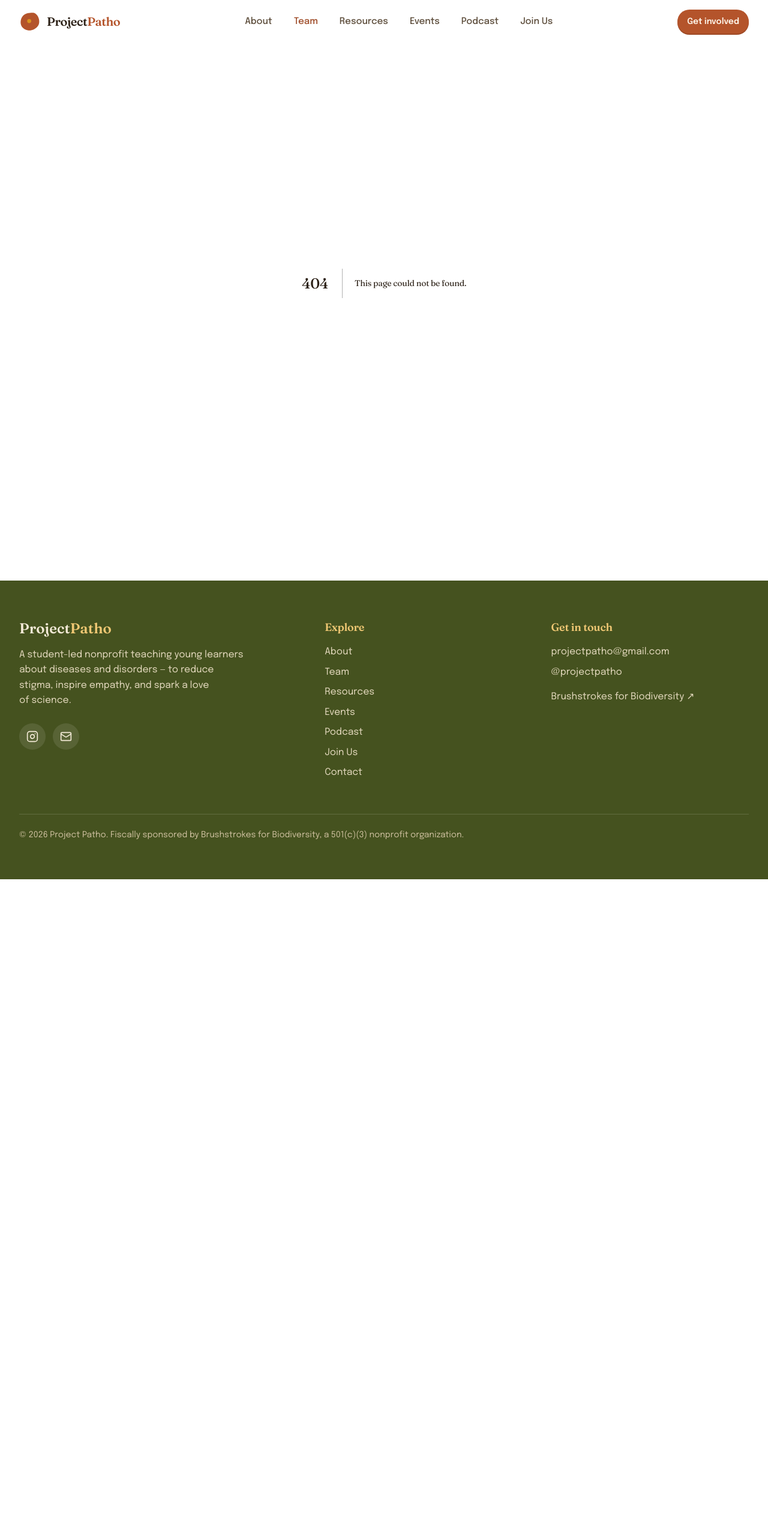
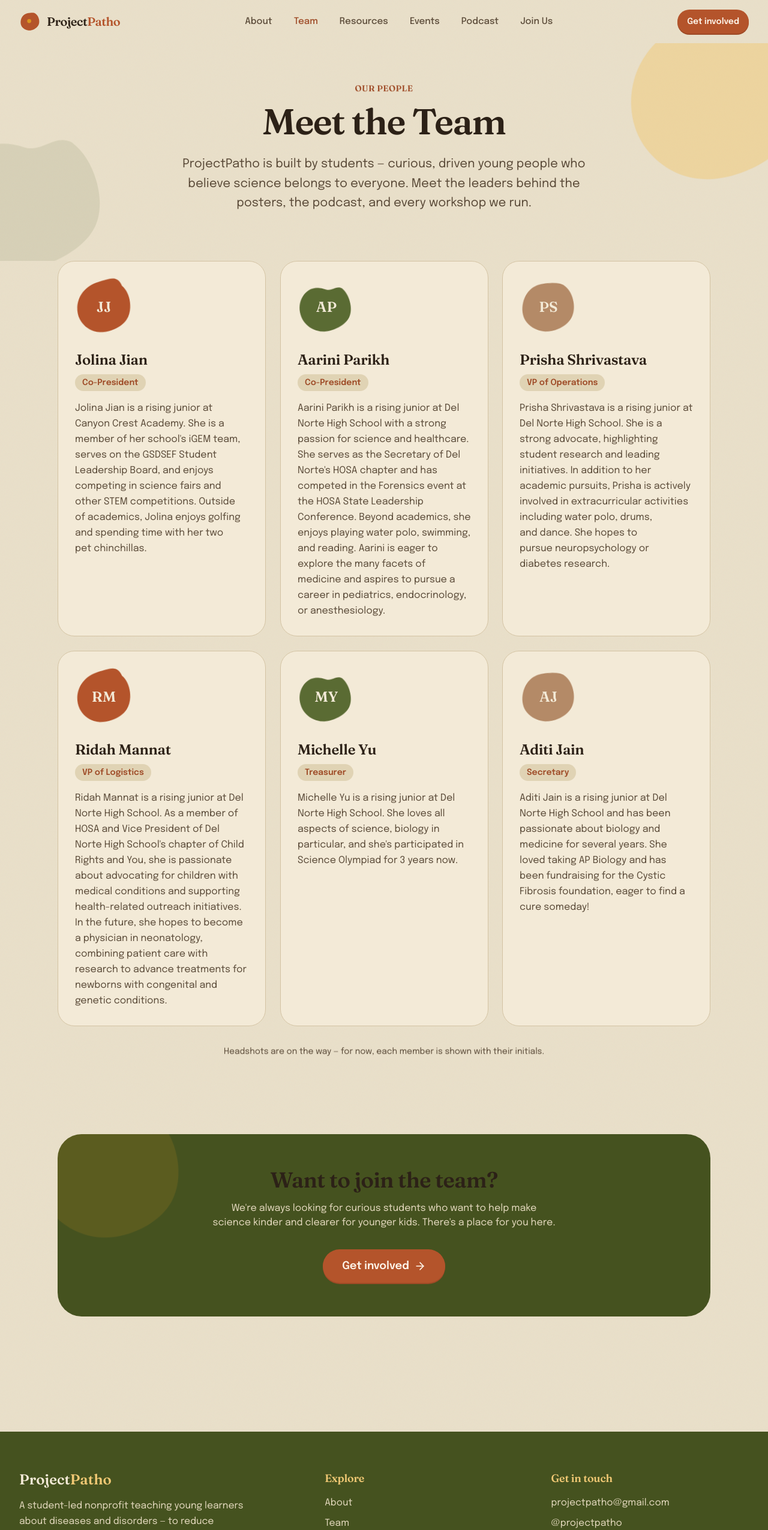
Before and after one commit to dhyantsoni/project-patho, a Next.js app: page /team in a window 1280 px wide. Before the commit this address had no page. Shown: the top 2551 px of the page at 60% size. Before the commit the page ends 1466 px from the top, so only its background shows below. Built offline with nearby package versions, Linux system fonts and the light colour scheme.

Commit message:
Build Team page with data-driven TeamGrid compound component

```diff
--- /dev/null
+++ b/src/app/team/page.tsx
@@ -0,0 +1,116 @@
+import type { Metadata } from "next";
+import Link from "next/link";
+import { ArrowRight } from "lucide-react";
+import { getTeam } from "@/lib/content";
+import { Container } from "@/components/ui/container";
+import { buttonVariants } from "@/components/ui/button";
+import { Cell } from "@/components/organic/cell";
+import { Reveal } from "@/components/motion/reveal";
+import { cn } from "@/lib/utils";
+import { TeamGrid } from "@/components/team/team-grid";
+
+export const metadata: Metadata = {
+  title: "Meet the Team",
+  description:
+    "Meet the student leaders behind ProjectPatho — the young people making science warm, honest, and welcoming for kids everywhere.",
+};
+
+const TeamPage = (): React.ReactElement => {
+  const members = getTeam();
+
+  return (
+    <>
+      {/* ===== Hero ===== */}
+      <section className="relative overflow-hidden pt-10 pb-14 sm:pt-16 sm:pb-20">
+        <div aria-hidden="true" className="pointer-events-none absolute inset-0 -z-10">
+          <Cell
+            color="marigold-soft"
+            variant={0}
+            animate="drift-slow"
+            opacity={0.5}
+            className="absolute -top-20 -right-16 h-80 w-80"
+          />
+          <Cell
+            color="moss"
+            variant={1}
+            animate="drift"
+            opacity={0.12}
+            className="absolute top-32 -left-24 h-72 w-72"
+          />
+        </div>
+
+        <Container>
+          <div className="mx-auto max-w-3xl text-center">
+            <Reveal>
+              <span className="font-display text-sm font-semibold tracking-wide text-brand-deep uppercase">
+                Our people
+              </span>
+            </Reveal>
+            <Reveal delay={80}>
+              <h1 className="mt-3 font-display text-5xl leading-[1.03] font-semibold tracking-tight text-ink sm:text-6xl">
+                Meet the Team
+              </h1>
+            </Reveal>
+            <Reveal delay={160}>
+              <p className="mx-auto mt-6 max-w-2xl text-lg leading-relaxed text-ink-soft sm:text-xl">
+                ProjectPatho is built by students — curious, driven young people who believe science
+                belongs to everyone. Meet the leaders behind the posters, the podcast, and every
+                workshop we run.
+              </p>
+            </Reveal>
+          </div>
+        </Container>
+      </section>
+
+      {/* ===== Team grid ===== */}
+      <section aria-labelledby="team-heading" className="pb-8">
+        <Container>
+          <h2 id="team-heading" className="sr-only">
+            Team members
+          </h2>
+          <TeamGrid members={members} />
+          <Reveal>
+            <p className="mt-8 text-center text-sm text-ink-soft">
+              Headshots are on the way — for now, each member is shown with their initials.
+            </p>
+          </Reveal>
+        </Container>
+      </section>
+
+      {/* ===== Join CTA band ===== */}
+      <section aria-labelledby="join-heading" className="py-16 sm:py-24">
+        <Container>
+          <div className="relative overflow-hidden rounded-[2.5rem] bg-moss-deep px-6 py-14 text-center text-[#F3EAD7] sm:px-12">
+            <div aria-hidden="true" className="pointer-events-none absolute inset-0 -z-0">
+              <Cell
+                color="marigold"
+                variant={2}
+                animate="breathe"
+                opacity={0.14}
+                className="absolute -top-16 -left-10 h-64 w-64"
+              />
+            </div>
+            <div className="relative">
+              <h2 id="join-heading" className="font-display text-3xl font-semibold sm:text-4xl">
+                Want to join the team?
+              </h2>
+              <p className="mx-auto mt-4 max-w-xl text-[#E4D9BE]">
+                We&apos;re always looking for curious students who want to help make science kinder
+                and clearer for younger kids. There&apos;s a place for you here.
+              </p>
+              <Link
+                href="/join"
+                className={cn(buttonVariants({ variant: "primary", size: "lg" }), "mt-8")}
+              >
+                Get involved
+                <ArrowRight aria-hidden="true" className="h-5 w-5" />
+              </Link>
+            </div>
+          </div>
+        </Container>
+      </section>
+    </>
+  );
+};
+
+export default TeamPage;
--- /dev/null
+++ b/src/components/team/team-grid.tsx
@@ -0,0 +1,86 @@
+import { Mail } from "lucide-react";
+import type { TeamMember } from "@/lib/content";
+import { Cell } from "@/components/organic/cell";
+import { Reveal } from "@/components/motion/reveal";
+import { cn } from "@/lib/utils";
+
+/**
+ * Data-driven Team grid built as a small compound component. `TeamGrid` owns
+ * the responsive layout and semantics (a <ul> of <li> cards); `TeamCard`
+ * renders a single member and can be composed independently. No boolean-prop
+ * hell — behaviour is driven entirely by the member data.
+ */
+
+// Saturated fills only, so the light initials keep strong contrast.
+const cellColors = ["brand", "moss", "clay"] as const;
+const cellVariants = [0, 1, 2] as const;
+
+/** Build initials from a member's name (e.g. "Jolina Jian" -> "JJ"). */
+const initialsOf = (name: string): string =>
+  name
+    .split(/\s+/)
+    .filter(Boolean)
+    .slice(0, 2)
+    .map((part) => part[0]?.toUpperCase() ?? "")
+    .join("");
+
+type TeamCardProps = {
+  member: TeamMember;
+  /** Position in the list — rotates the decorative Cell colour/variant. */
+  index?: number;
+};
+
+export const TeamCard = ({ member, index = 0 }: TeamCardProps): React.ReactElement => {
+  const color = cellColors[index % cellColors.length];
+  const variant = cellVariants[index % cellVariants.length];
+  const initials = initialsOf(member.name) || "PP";
+
+  return (
+    <article className="group flex h-full flex-col rounded-[1.75rem] border border-border bg-surface p-7 transition-all duration-300 hover:-translate-y-1 hover:border-brand/40 hover:shadow-[0_18px_40px_-20px_rgba(44,33,23,0.35)]">
+      {/* Cell-framed initials avatar (headshots coming soon) */}
+      <div className="relative h-24 w-24">
+        <Cell color={color} variant={variant} animate="breathe" className="absolute inset-0" />
+        <div className="absolute inset-0 flex items-center justify-center">
+          <span
+            aria-hidden="true"
+            className="font-display text-2xl font-semibold text-surface"
+          >
+            {initials}
+          </span>
+        </div>
+      </div>
+
+      <h3 className="mt-6 font-display text-2xl font-semibold text-ink">{member.name}</h3>
+
+      <span className="mt-2 inline-flex w-fit items-center rounded-full bg-surface-2 px-3 py-1 text-sm font-semibold text-brand-deep">
+        {member.role}
+      </span>
+
+      <p className="mt-4 flex-1 leading-relaxed text-ink-soft">{member.bio}</p>
+
+      {member.links?.email ? (
+        <a
+          href={`mailto:${member.links.email}`}
+          aria-label={`Email ${member.name}`}
+          className="mt-5 inline-flex h-11 w-11 items-center justify-center rounded-full bg-surface-2 text-brand-deep transition-colors hover:bg-brand hover:text-primary-foreground focus-visible:outline-3 focus-visible:outline-offset-2 focus-visible:outline-ring"
+        >
+          <Mail aria-hidden="true" className="h-5 w-5" />
+        </a>
+      ) : null}
+    </article>
+  );
+};
+
+type TeamGridProps = {
+  members: TeamMember[];
+};
+
+export const TeamGrid = ({ members }: TeamGridProps): React.ReactElement => (
+  <ul className="grid gap-6 sm:grid-cols-2 lg:grid-cols-3">
+    {members.map((member, i) => (
+      <Reveal as="li" key={member.slug} delay={i * 70} className="h-full">
+        <TeamCard member={member} index={i} />
+      </Reveal>
+    ))}
+  </ul>
+);
```
